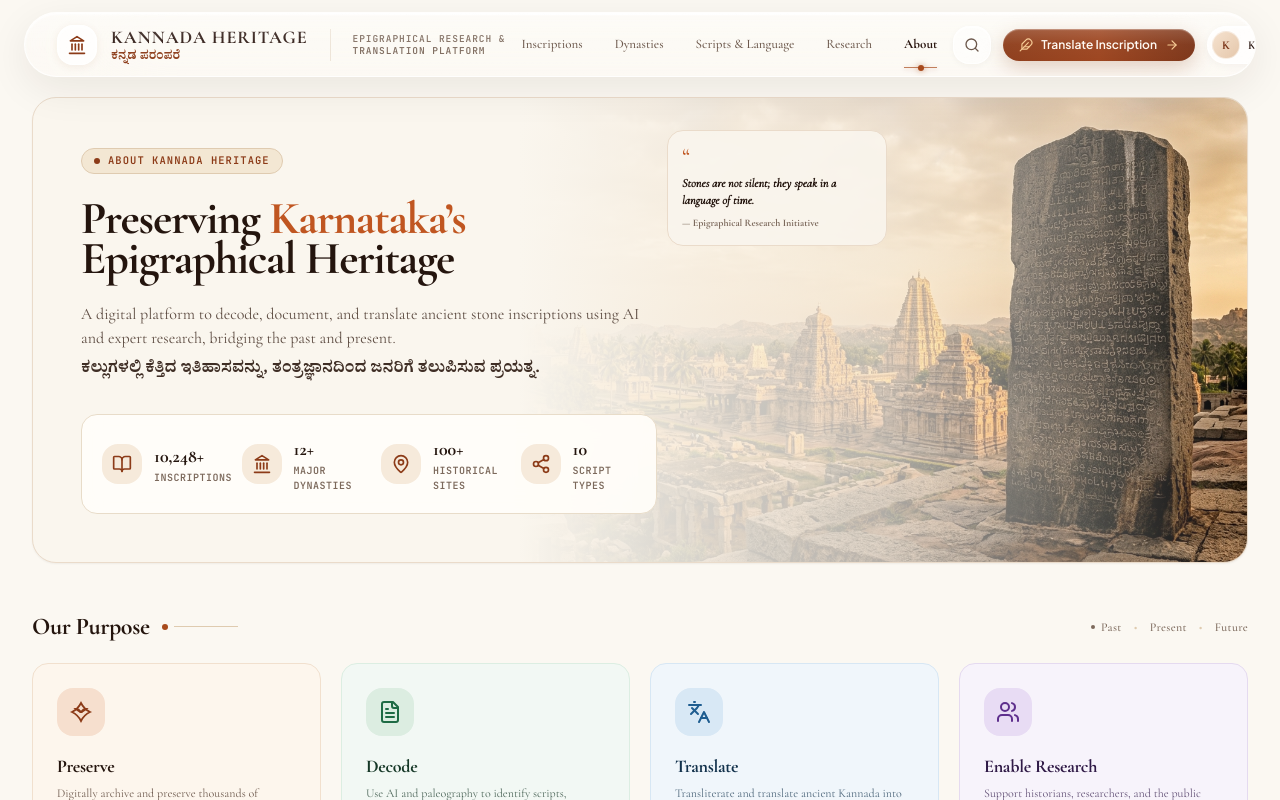
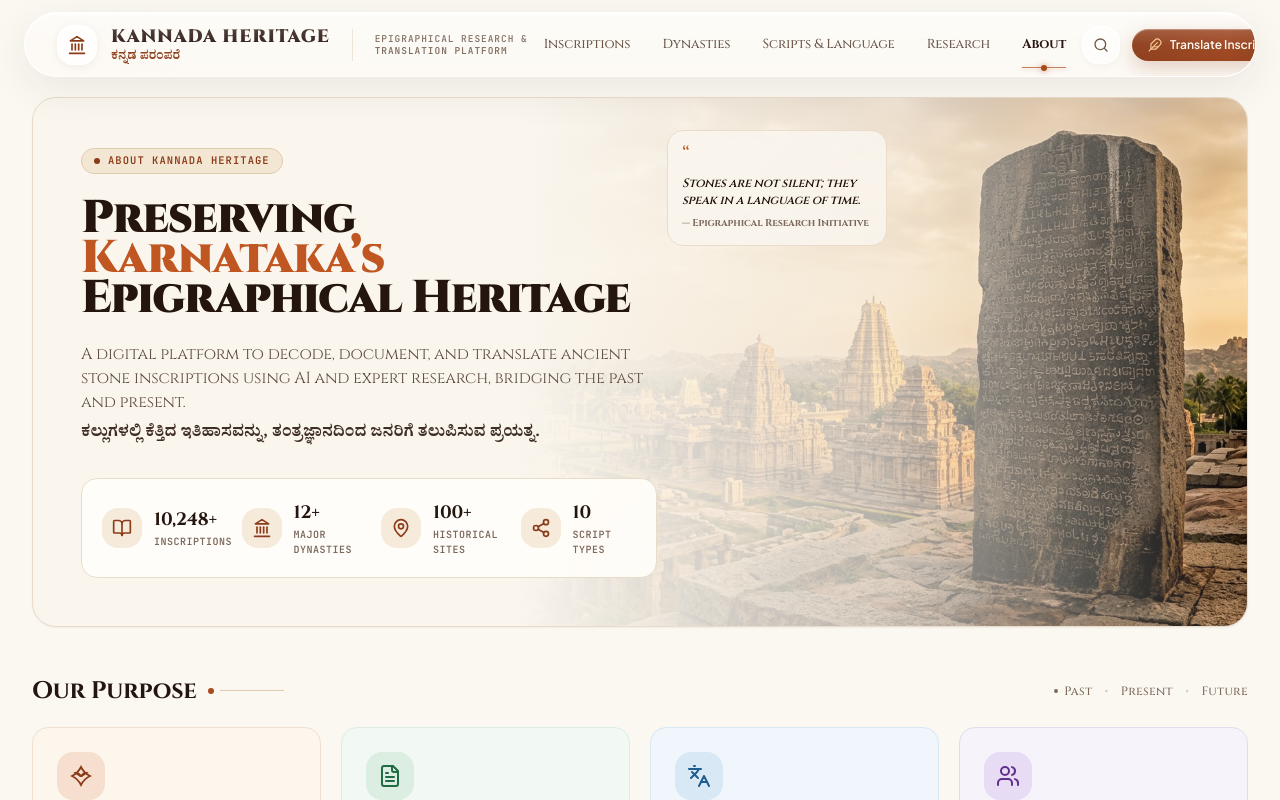
Before and after one commit to KUSHALMN/kannada-inscription-ocr-llm, a React (Vite) app: page / in a window 1280 px wide. Shown: the top 800 px of the page. Built offline with nearby package versions, Linux system fonts and the light colour scheme.

Commit message:
feat(typography): set Cinzel as primary display and serif font across the platform

```diff
--- a/index.html
+++ b/index.html
@@ -24,7 +24,7 @@
     <!-- Google Fonts -->
     <link rel="preconnect" href="https://fonts.googleapis.com">
     <link rel="preconnect" href="https://fonts.gstatic.com" crossorigin>
-    <link href="https://fonts.googleapis.com/css2?family=Cinzel:wght@500;600;700;800&family=Plus+Jakarta+Sans:wght@300;400;500;600;700;800&family=Cormorant+Garamond:ital,wght@0,400;0,500;0,600;0,700;1,400&family=Noto+Serif+Kannada:wght@400;600;700&family=Noto+Sans+Kannada:wght@400;500;600;700&family=JetBrains+Mono:wght@400;500;600&display=swap" rel="stylesheet">
+    <link href="https://fonts.googleapis.com/css2?family=Cinzel:wght@400;500;600;700;800;900&family=Plus+Jakarta+Sans:wght@300;400;500;600;700;800&family=Cormorant+Garamond:ital,wght@0,400;0,500;0,600;0,700;1,400&family=Noto+Serif+Kannada:wght@400;600;700&family=Noto+Sans+Kannada:wght@400;500;600;700&family=JetBrains+Mono:wght@400;500;600&display=swap" rel="stylesheet">
   </head>
   <body class="bg-[#F8FAFC] text-slate-900 antialiased selection:bg-amber-100 selection:text-amber-900 overflow-x-hidden">
     <div id="root"></div>
--- a/src/index.css
+++ b/src/index.css
@@ -27,9 +27,9 @@
     background-attachment: fixed;
   }
 
-  h1, h2, h3, h4, .font-serif-heading {
+  h1, h2, h3, h4, h5, h6, .font-serif-heading, .font-serif {
     font-family: 'Cinzel', 'Cormorant Garamond', Georgia, serif;
-    letter-spacing: -0.015em;
+    letter-spacing: -0.01em;
   }
 
   .kannada-text {
--- a/tailwind.config.js
+++ b/tailwind.config.js
@@ -63,8 +63,9 @@ export default {
         }
       },
       fontFamily: {
-        display: ['Cinzel', 'Cormorant Garamond', 'Georgia', 'serif'],
-        serif: ['"Cormorant Garamond"', 'Georgia', 'serif'],
+        cinzel: ['"Cinzel"', 'Georgia', 'serif'],
+        display: ['"Cinzel"', 'Georgia', 'serif'],
+        serif: ['"Cinzel"', '"Cormorant Garamond"', 'Georgia', 'serif'],
         sans: ['"Plus Jakarta Sans"', 'Inter', '-apple-system', 'BlinkMacSystemFont', 'Segoe UI', 'Roboto', 'sans-serif'],
         kannada: ['Noto Serif Kannada', 'Noto Sans Kannada', 'sans-serif'],
         mono: ['"JetBrains Mono"', 'Menlo', 'monospace'],
```
